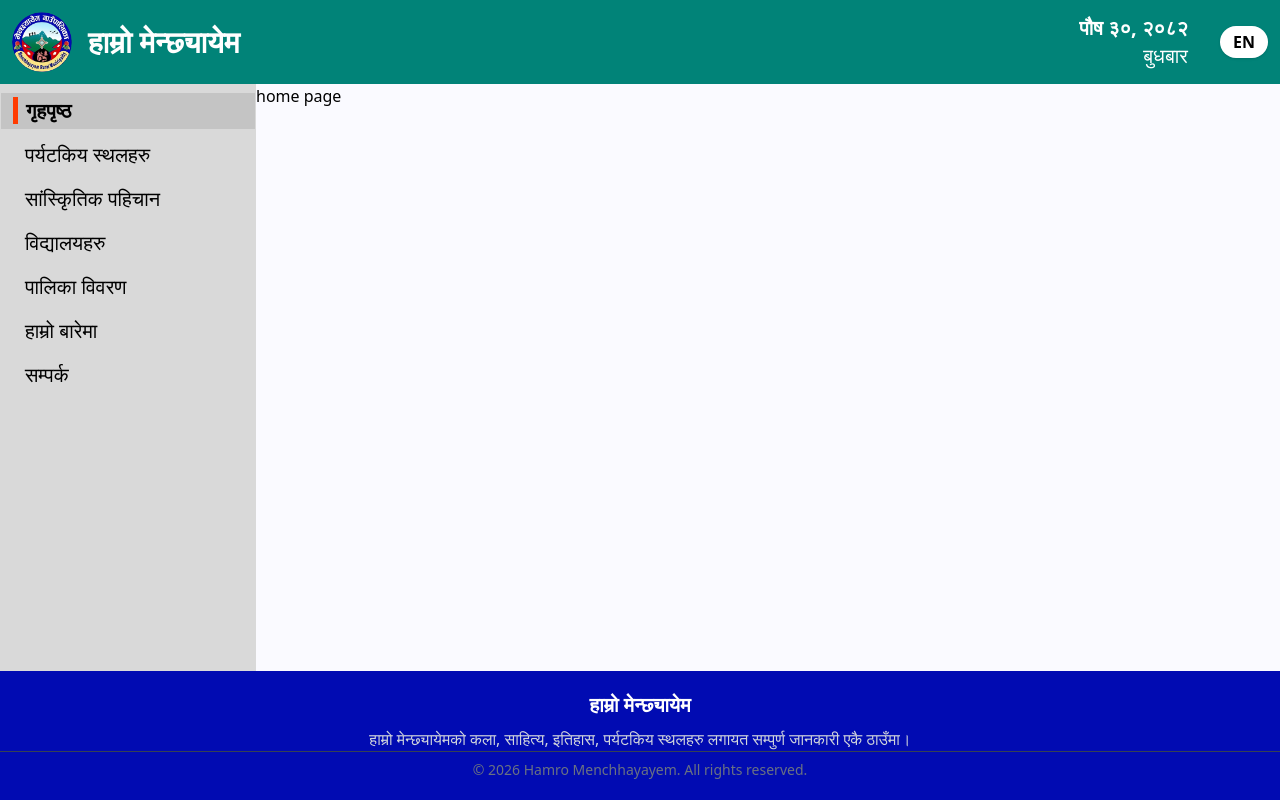
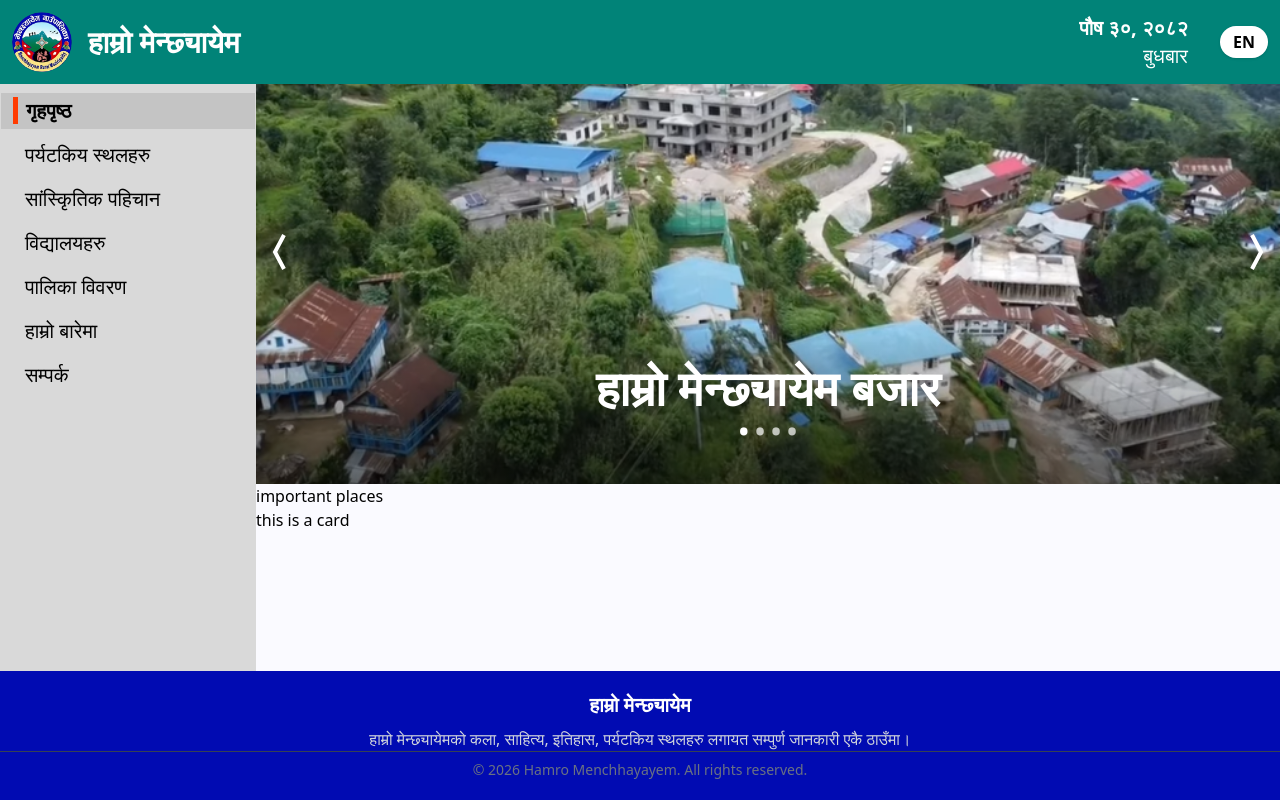
Before and after one commit to Kushal216/hamro-menchhayayem, a Next.js app: page / in a window 1280 px wide. Built offline with nearby package versions, Linux system fonts and the light colour scheme.

Commit message:
feature: add hero section image component and also add next/prev features

```diff
--- a/app/page.jsx
+++ b/app/page.jsx
@@ -1,7 +1,17 @@
+import HeroImage from "@/components/homepage/HeroImage";
+
 export default function HomePage() {
   return (
     <>
-          <div>home page</div>
+<HeroImage/>
+
+      <div>
+        <div className="title">important places</div>
+
+        <div className="cardsarea">
+          <div className="card">this is a card</div>
+        </div>
+      </div>
     </>
   );
 }
--- /dev/null
+++ b/components/homepage/HeroImage.jsx
@@ -0,0 +1,68 @@
+'use client';
+import React, { useState } from 'react';
+import Image from 'next/image';
+import { RiArrowLeftWideFill, RiArrowRightWideFill } from 'react-icons/ri';
+
+const HeroImage = () => {
+  const heroPhotos = [
+    { src: '/images/image.png', title: 'हाम्रो मेन्छ्यायेम बजार' },
+    { src: '/images/logo.png', title: 'हाम्रो मेन्छ्यायेम बजार 1' },
+    { src: '/images/sb-pp.jpeg', title: 'हाम्रो मेन्छ्यायेम बजार 2' },
+    { src: '/images/kd-pp.jpeg', title: 'हाम्रो मेन्छ्यायेम बजार 3' },
+  ];
+
+  const [heroIndex, setHeroIndex] = useState(0);
+
+
+
+  const photo = heroPhotos[heroIndex];
+  return (
+    <div className="relative w-fill h-[50vh] select-none">
+      <Image
+        src={photo.src}
+        alt="hamro  menchhayayem"
+        fill
+        className="object-cover"
+      />
+
+      <div className="arrows absolute text-white flex justify-between w-full font-bold top-[35%]">
+        <div
+          className="larrow  p-1 pl-0 rounded-r-sm hover:bg-[#FFFFFF50] "
+          onClick={showPreviousImage}
+        >
+          <RiArrowLeftWideFill size={48} />
+        </div>
+        <div
+          className="larrow p-1 pr-0 rounded-l-sm hover:bg-[#FFFFFF50]"
+          onClick={showNextImage}
+        >
+          <RiArrowRightWideFill size={48} />
+        </div>
+      </div>
+
+      <div className="gradient h-40 pt-10 bg-linear-to-t from-[#00000090] to-[#00000000]  absolute bottom-0 w-full text-center text-white">
+        <div className="text  text-5xl font-bold ">{photo.title}</div>
+
+        <div className="text-6xl leading-0">
+          {heroPhotos.map((_, index) => (
+            <Dot key={index} active={index === heroIndex} />
+          ))}
+        </div>
+      </div>
+    </div>
+  );
+
+  function showNextImage() {
+    setHeroIndex((prev) => (prev + 1) % heroPhotos.length);
+  }
+
+  function showPreviousImage() {
+    setHeroIndex((prev) => (prev - 1 + heroPhotos.length) % heroPhotos.length);
+  }
+
+  function Dot({ active }) {
+    return <span className={active ? 'opacity-100' : 'opacity-70'}>.</span>;
+  }
+};
+
+export default HeroImage;
```
